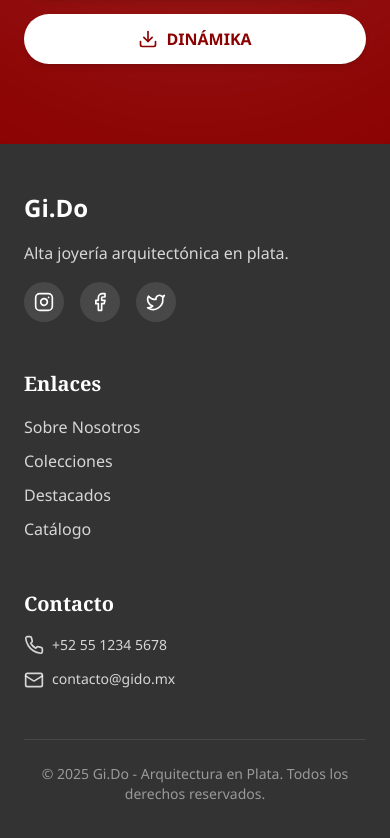
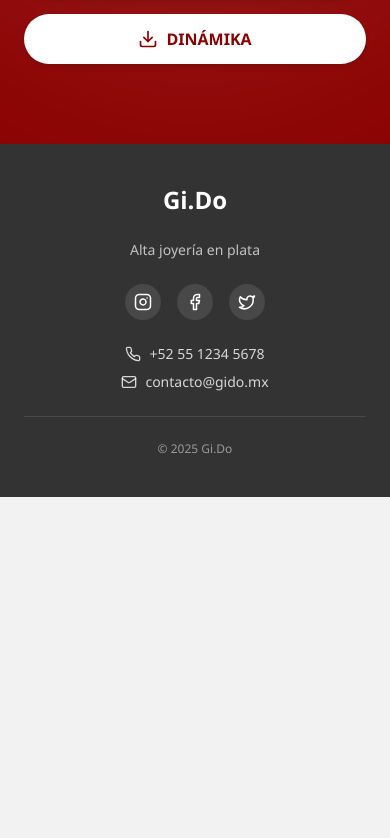
Before and after one commit to aaguilard73/PagwebGiDo-v4, a React (Vite) app: page / in a window 390 px wide. Shown: the part 10333-11171 px from the top of the page. After the commit the page ends 10830 px from the top, so only its background shows below. Built offline with nearby package versions, Linux system fonts and the light colour scheme.

Commit message:
Update Footer.tsx

```diff
--- a/src/components/Footer.tsx
+++ b/src/components/Footer.tsx
@@ -1,9 +1,28 @@
-import React from 'react';
+import React, { useRef } from 'react';
 import { Instagram, Facebook, Twitter, Mail, Phone } from 'lucide-react';
+import { motion } from 'framer-motion';
+import { useInView } from 'react-intersection-observer';
 
 const Footer = () => {
+  const ref = useRef<HTMLDivElement>(null);
+  const [inViewRef, inView] = useInView({
+    triggerOnce: true,
+    threshold: 0.1,
+  });
+
   return (
-    <footer className="bg-dark text-light/80 py-12">
+    <motion.footer
+      ref={(el) => {
+        ref.current = el;
+        inViewRef(el);
+      }}
+      className="bg-dark text-light/80"
+      initial={{ opacity: 0, y: 40 }}
+      animate={inView ? { opacity: 1, y: 0 } : {}}
+      transition={{ duration: 0.8, ease: 'easeOut' }}
+    >
+      {/* 🌐 VERSIÓN COMPLETA (sm y superiores) */}
+      <div className="hidden sm:block py-12">
         <div className="container px-6 max-w-7xl mx-auto">
           <div className="grid grid-cols-1 md:grid-cols-3 gap-12">
             {/* Marca + redes */}
@@ -18,22 +37,14 @@ const Footer = () => {
                   target="_blank"
                   rel="noopener noreferrer"
                   aria-label="Instagram"
-                className="w-10 h-10 rounded-full bg-white/10 flex items-center justify-center text-white hover:bg-accent hover:text-white transition-colors duration-300"
+                  className="w-10 h-10 rounded-full bg-white/10 flex items-center justify-center text-white hover:bg-accent transition-colors duration-300"
                 >
                   <Instagram size={20} />
                 </a>
-              <a
-                href="#"
-                aria-label="Facebook"
-                className="w-10 h-10 rounded-full bg-white/10 flex items-center justify-center text-white hover:bg-accent hover:text-white transition-colors duration-300"
-              >
+                <a href="#" aria-label="Facebook" className="w-10 h-10 rounded-full bg-white/10 flex items-center justify-center text-white hover:bg-accent transition-colors duration-300">
                   <Facebook size={20} />
                 </a>
-              <a
-                href="#"
-                aria-label="Twitter"
-                className="w-10 h-10 rounded-full bg-white/10 flex items-center justify-center text-white hover:bg-accent hover:text-white transition-colors duration-300"
-              >
+                <a href="#" aria-label="Twitter" className="w-10 h-10 rounded-full bg-white/10 flex items-center justify-center text-white hover:bg-accent transition-colors duration-300">
                   <Twitter size={20} />
                 </a>
               </div>
@@ -70,7 +81,48 @@ const Footer = () => {
             <p>&copy; {new Date().getFullYear()} Gi.Do - Arquitectura en Plata. Todos los derechos reservados.</p>
           </div>
         </div>
-    </footer>
+      </div>
+
+      {/* 📱 VERSIÓN COMPACTA (solo móvil) */}
+      <div className="block sm:hidden py-10 px-6 text-center space-y-6">
+        <a href="#" className="text-2xl font-bold text-white inline-block">
+          Gi.Do
+        </a>
+        <p className="text-sm text-white/70">Alta joyería en plata</p>
+
+        <div className="flex justify-center space-x-4">
+          <a
+            href="https://www.instagram.com/gi.do_joyeria/"
+            target="_blank"
+            rel="noopener noreferrer"
+            className="w-9 h-9 rounded-full bg-white/10 flex items-center justify-center text-white hover:bg-accent transition"
+          >
+            <Instagram size={18} />
+          </a>
+          <a href="#" className="w-9 h-9 rounded-full bg-white/10 flex items-center justify-center text-white hover:bg-accent transition">
+            <Facebook size={18} />
+          </a>
+          <a href="#" className="w-9 h-9 rounded-full bg-white/10 flex items-center justify-center text-white hover:bg-accent transition">
+            <Twitter size={18} />
+          </a>
+        </div>
+
+        <div className="text-sm space-y-2 text-white/80">
+          <div className="flex items-center justify-center gap-2">
+            <Phone size={16} />
+            <span>+52 55 1234 5678</span>
+          </div>
+          <div className="flex items-center justify-center gap-2">
+            <Mail size={16} />
+            <span>contacto@gido.mx</span>
+          </div>
+        </div>
+
+        <div className="pt-6 border-t border-white/10 text-white/50 text-xs">
+          &copy; {new Date().getFullYear()} Gi.Do
+        </div>
+      </div>
+    </motion.footer>
   );
 };
 
```
Lines whose indentation alone changed are shown as unchanged.
